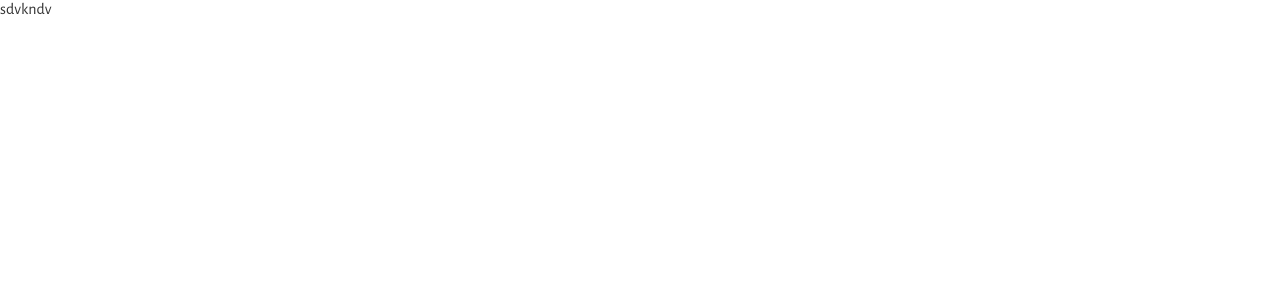
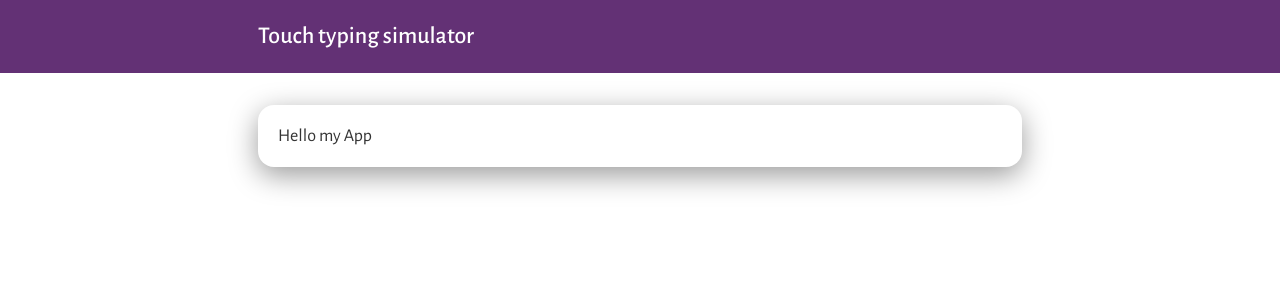
Before and after one commit to vlad99902/touch-typing-simulator, a React (Create React App) app: page / in a window 1280 px wide. Shown: the top 300 px of the page. Built offline with nearby package versions, Linux system fonts and the light colour scheme.

Commit message:
More start styles

```diff
--- a/src/App.tsx
+++ b/src/App.tsx
@@ -1,8 +1,15 @@
 import React from 'react';
 import './App.sass';
+import { MainHeader } from './Containers/MainHeader';
+import { MainPage } from './Pages/MainPage';
 
 function App() {
-  return <div>{'sdvkndv'}</div>;
+  return (
+    <>
+      <MainHeader />
+      <MainPage />
+    </>
+  );
 }
 
 export default App;
--- /dev/null
+++ b/src/Containers/MainHeader.tsx
@@ -0,0 +1,21 @@
+import React from 'react';
+import { Container } from '../Styles/AppStyles';
+import styled from 'styled-components';
+import { colors } from '../Styles/Colors';
+import { Title } from '../Styles/Title';
+
+export const MainHeader: React.FC = () => {
+  return (
+    <Wrapper>
+      <Container pos="center" padding="22px 18px">
+        <Title fw="500" color={colors.$white}>
+          Touch typing simulator
+        </Title>
+      </Container>
+    </Wrapper>
+  );
+};
+
+const Wrapper = styled.div`
+  background-color: ${colors.$purple};
+`;
--- a/src/Pages/MainPage.tsx
+++ b/src/Pages/MainPage.tsx
@@ -1,6 +1,12 @@
 import React from 'react';
-import { Container } from '../Styles/AppStyles';
+import { Container, Card } from '../Styles/AppStyles';
 
-export const MainPage = () => {
-  return <Container></Container>;
+export const MainPage: React.FC = () => {
+  return (
+    <Container pos="center" padding="32px 18px 0">
+      <Card>
+        <h1>Hello my App</h1>
+      </Card>
+    </Container>
+  );
 };
--- a/src/Styles/AppStyles.ts
+++ b/src/Styles/AppStyles.ts
@@ -1,5 +1,27 @@
+import { colors } from './Colors';
 import styled from 'styled-components';
 
-export const Container = styled.div`
-  max-width: 600px;
+type ContainerPropsType = {
+  maxWidth?: string;
+  padding?: string;
+  pos?: 'center';
+  posInner?: 'center';
+};
+
+export const Container = styled.div<ContainerPropsType>`
+  max-width: ${(props) => props.maxWidth || '800px'};
+  padding: ${(props) => props.padding || '0 16px'};
+  ${(props) => (props.pos ? 'margin: 0 auto' : 'margin: 0')};
+  ${(props) => {
+    if (props.posInner === 'center')
+      return 'display: flex; justify-content: center; align-items: center';
+  }};
 `;
+
+export const Card = styled.div`
+  background-color: ${colors.$white};
+  border-radius: 16px;
+  padding: 20px;
+
+  box-shadow: 0px 8px 29px rgba(0, 0, 0, 0.4);
+`;
--- /dev/null
+++ b/src/Styles/Colors.ts
@@ -0,0 +1,21 @@
+export interface IColors {
+  $gray: string;
+  $darkGray: string;
+  $black: string;
+  $red: string;
+  $white: string;
+  $blue: string;
+  $pink: string;
+  $purple: string;
+}
+
+export const colors: IColors = {
+  $gray: '#C4C4C4',
+  $darkGray: '#919191',
+  $black: '#343434',
+  $red: '#E80B0B',
+  $blue: '#0be8e8',
+  $white: '#FFFFFF',
+  $purple: '#633175',
+  $pink: '#FF6565',
+};
--- /dev/null
+++ b/src/Styles/Title.ts
@@ -0,0 +1,18 @@
+import styled from 'styled-components';
+
+type TitleTypes = {
+  fz?: string;
+  ff?: 'Alegreya Sans';
+  fw?: '100' | '300' | '400' | '500' | '700' | '800' | '900';
+  color?: string;
+  mb?: string;
+};
+
+export const Title = styled.h1<TitleTypes>`
+  font-size: ${(props) => props.fz || '24px'};
+  font-family: ${(props) =>
+    props.ff || 'font-family: "Alegreya Sans", sans-serif'};
+  font-weight: ${(props) => props.fw || 400};
+  color: ${(props) => props.color};
+  margin-bottom: ${(props) => props.mb};
+`;
--- a/src/index.sass
+++ b/src/index.sass
@@ -16,7 +16,7 @@ html, body, div, span, object, iframe, figure, h1, h2, h3, h4, h5, h6, p, blockq
 	padding: 0
 	border: 0
 	font: inherit
-
+	font-size: 18px
 	color: $black
 	vertical-align: baseline
 	text-rendering: optimizeLegibility
```
